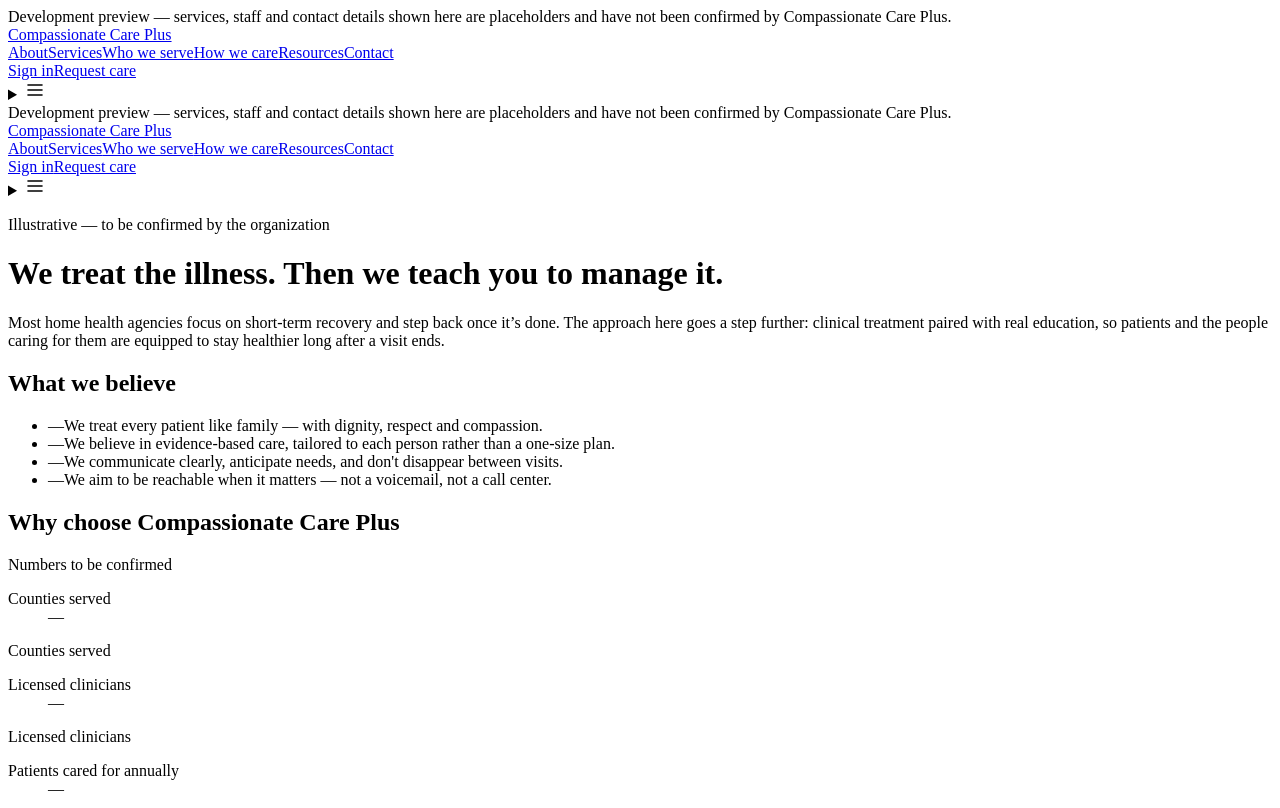
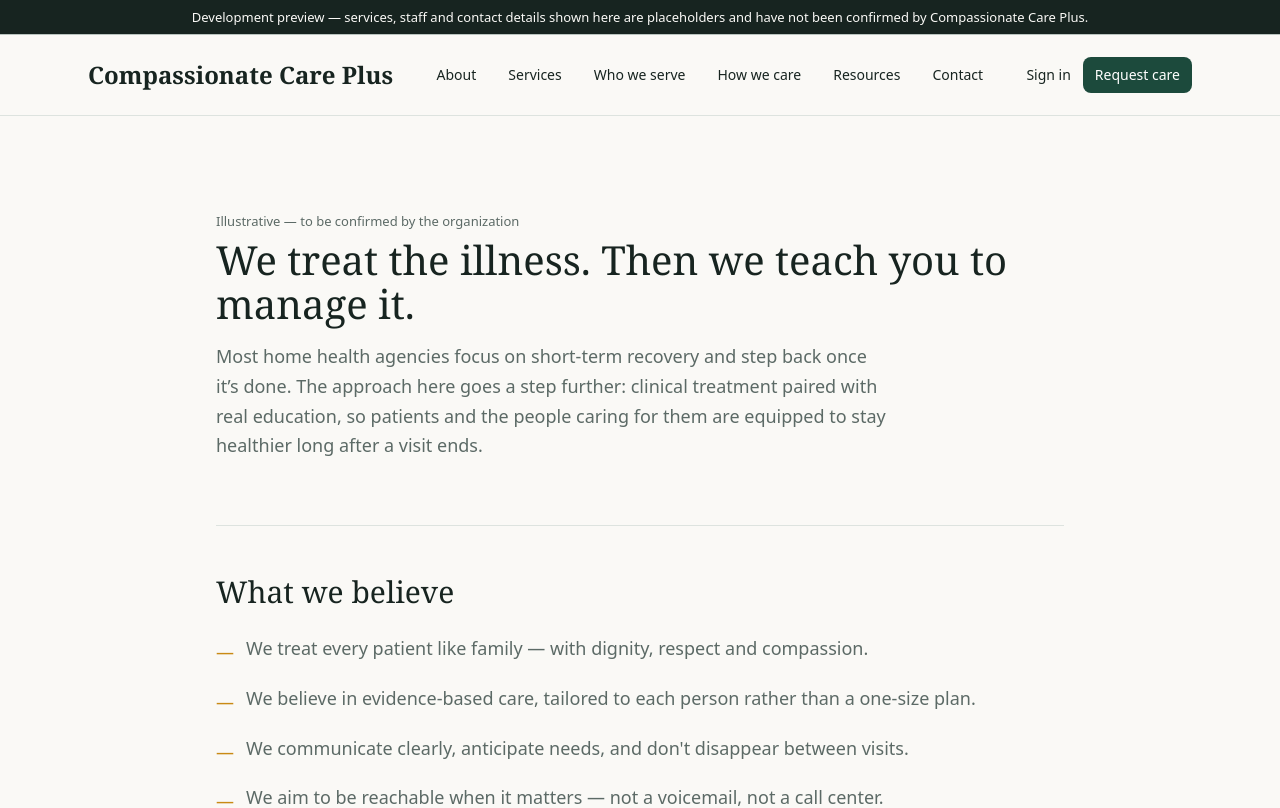
Before and after one commit to Justixxprime/compassionate-care-plus, a Next.js app: page / in a window 1280 px wide. Shown: the top 808 px of the page. Built offline with nearby package versions, Linux system fonts and the light colour scheme.

Commit message:
Fix: restore correct root layout.tsx (was duplicating public layout, breaking html/body and CSS)

```diff
--- a/src/app/layout.tsx
+++ b/src/app/layout.tsx
@@ -1,29 +1,17 @@
-import { DevelopmentBanner } from "@/components/marketing/development-banner";
-import { Header } from "@/components/marketing/header";
-import { Footer } from "@/components/marketing/footer";
+import type { Metadata } from "next";
+import "./globals.css";
 
-/*
-  Every page under app/(public)/ renders inside this. The route group -
-  the parentheses in the folder name - organizes files without adding
-  anything to the URL, so app/(public)/about/page.tsx is still just
-  "/about".
+export const metadata: Metadata = {
+  title: "Compassionate Care Plus",
+  description:
+    "Digital platform for Compassionate Care Plus Inc. Development build using synthetic data only.",
+  robots: { index: false, follow: false },
+};
 
-  This is deliberately a SEPARATE layout from the portals. The public site
-  and the internal application share color and type tokens but not this
-  chrome - see docs/PHASE_0_ARCHITECTURE.md section 1.
-*/
-
-export default function PublicLayout({
-  children,
-}: {
-  children: React.ReactNode;
-}) {
+export default function RootLayout({ children }: LayoutProps<"/">) {
   return (
-    <div className="flex min-h-screen flex-col">
-      <DevelopmentBanner />
-      <Header />
-      <main className="flex-1">{children}</main>
-      <Footer />
-    </div>
+    <html lang="en" className="h-full antialiased">
+      <body className="min-h-full bg-white text-neutral-900">{children}</body>
+    </html>
   );
 }
```
